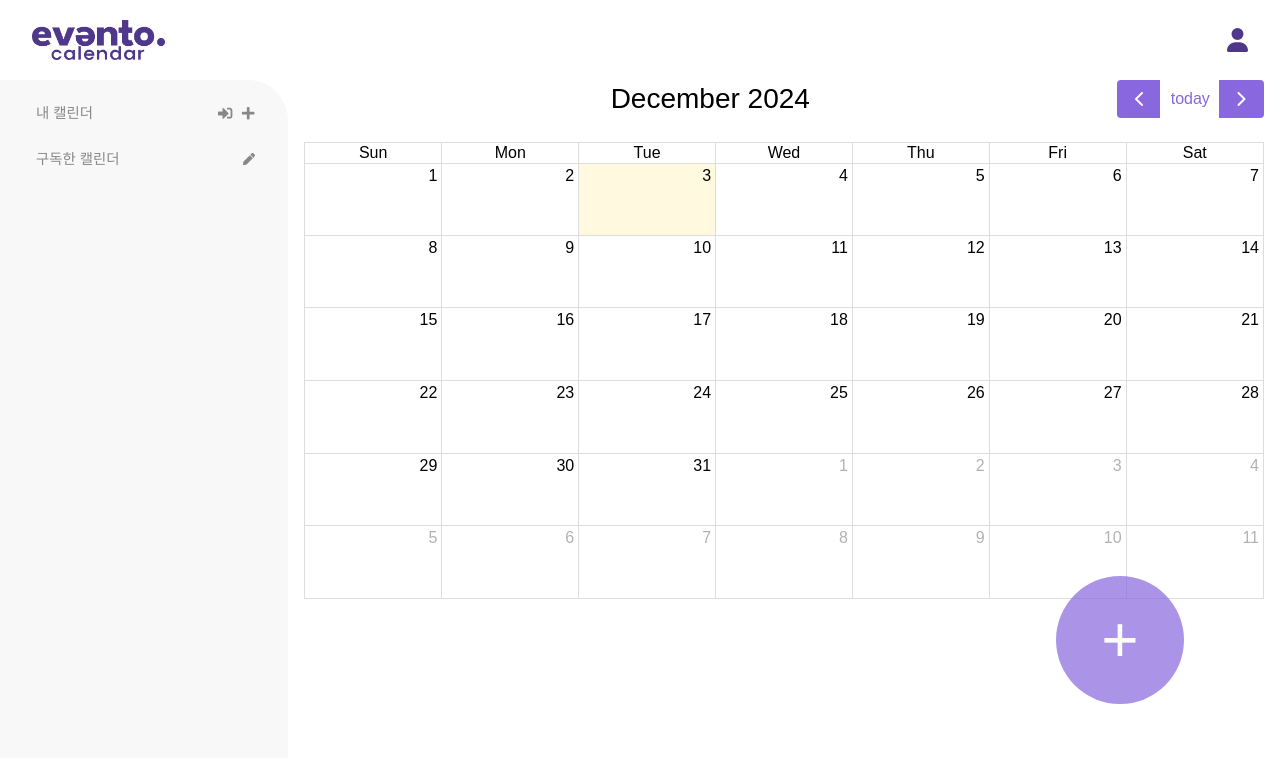
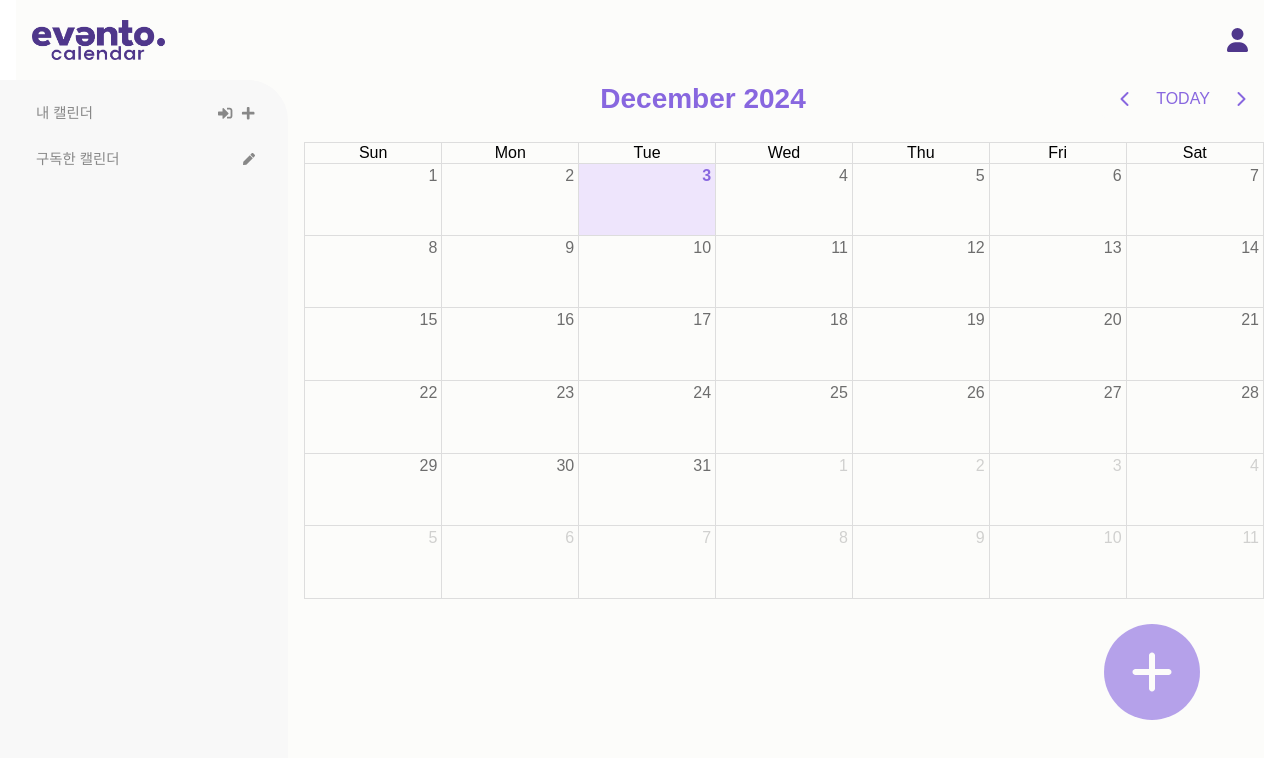
Before and after one commit to PoodingDev/Evento_FE, a React (Vite) app: page /calendar in a window 1280 px wide. Shown: the top 758 px of the page. Built offline with nearby package versions, Linux system fonts and the light colour scheme; sample sign-in values are in the browser's storage.

Commit message:
Feat: #113 FullCalendar 커스텀

```diff
--- a/src/pages/Calendar.jsx
+++ b/src/pages/Calendar.jsx
@@ -1,10 +1,11 @@
-import React, { useEffect, useState } from "react";
-import FullCalendar from "@fullcalendar/react";
-import dayGridPlugin from "@fullcalendar/daygrid"; // 월 뷰 플러그인
-import interactionPlugin from "@fullcalendar/interaction"; // 상호작용 플러그인 (이벤트 클릭 등)
+import "../styles/calendar.css";
 import CreateEvent from "components/CreateEventModal";
 import EventInfoModal from "/src/components/EventInfoModal";
-import "../styles/calendar.css";
+import FullCalendar from "@fullcalendar/react";
+import React, { useEffect, useState } from "react";
+import dayGridPlugin from "@fullcalendar/daygrid";
+import interactionPlugin from "@fullcalendar/interaction";
+import { FaPlus } from "react-icons/fa6";
 
 export default function Calendar() {
   const [isCreateEventOpen, setIsCreateEventOpen] = useState(false);
@@ -53,18 +54,21 @@ export default function Calendar() {
 
   return (
     <>
-      <div className="mainCalendar">
+      <div className="mainCalendar bg-eventoWhite">
         <FullCalendar
           plugins={[dayGridPlugin, interactionPlugin]} // 플러그인 추가
-          initialView="dayGridMonth" // 기본 뷰 설정 (월 뷰)
+          initialView="dayGridMonth" // 기본 뷰 설정
           headerToolbar={{
             left: "", // 왼쪽 버튼 제거
             center: "title", // 가운데에 제목 배치
             right: "prev,today,next", // 오른쪽에 이전/다음 버튼 배치
           }}
-          events={events} // 상태에서 가져온 이벤트
+          buttonText={{
+            today: "TODAY", // 'today' 버튼 텍스트를 대문자로
+          }}
+          events={events} // 이벤트 추가
           aspectRatio={2.1}
-          eventClick={handleEventClick} // 클릭한 이벤트 처리
+          eventClick={handleEventClick} // 이벤트 클릭 핸들러
         />
       </div>
 
@@ -80,9 +84,9 @@ export default function Calendar() {
 
       <div
         onClick={toggleCreateEvent}
-        className="absolute bottom-[6rem] right-[6rem] z-[100] flex h-[8rem] w-[8rem] cursor-pointer items-center justify-center rounded-full bg-eventoPurple/70 text-center text-[4rem] text-eventoWhite"
+        className="absolute bottom-[5rem] right-[5rem] z-[100] flex h-[6rem] w-[6rem] cursor-pointer items-center justify-center rounded-full bg-eventoPurple/60 text-center text-[4rem] text-eventoWhite hover:bg-eventoPurple"
       >
-        +
+        <FaPlus className="text-[3rem]" />
       </div>
 
       {isCreateEventOpen && (
--- a/src/pages/Subscription.jsx
+++ b/src/pages/Subscription.jsx
@@ -215,9 +215,9 @@ function SubscriptionCalender({ openCalendars, toggleSubscription }) {
   return (
     <>
       <div className="relative after:absolute after:bottom-0 after:left-0 after:top-0 after:w-[2px] after:bg-gray-200 after:content-['']"></div>
-      <section className="flex w-1/3 flex-col items-center">
+      <section className="flex flex-col items-center w-1/3">
         <h1>구독한 캘린더</h1>
-        <ul className="flex w-auto flex-col">
+        <ul className="flex flex-col w-auto">
           {openCalendars.map((calendar) => (
             <li
               key={calendar.calendar_id}
--- a/src/styles/calendar.css
+++ b/src/styles/calendar.css
@@ -10,17 +10,20 @@
 
 /*  button */
 
+.fc {
+  background-color: #fcfcfa;
+}
 .fc .fc-button {
   font-size: 16px;
   color: #8867df;
-  background-color: #fff;
+  background-color: #fcfcfa;
   border: none;
 }
 
 .fc .fc-button-primary:hover {
   font-size: 16px;
   color: #8867df;
-  background-color: #fff;
+  background-color: #fcfcfa;
 }
 
 .fc .fc-button:disabled {
@@ -28,20 +31,53 @@
 }
 
 .fc .fc-button-primary {
-  color: #fff;
-  background-color: #8867df;
+  color: #8867df;
+  background-color: #fcfcfa;
+}
+
+.fc .fc-button-primary:focus {
+  outline: none !important;
+  box-shadow: none !important;
+  background-color: transparent !important;
 }
 
 .fc .fc-button-primary:disabled {
   font-size: 16px;
   color: #8867df;
-  background-color: #fff;
+  background-color: #fcfcfa;
 }
 
-/* 확인용 */
-:root {
-  --fc-button-active-bg-color: #3498db;
-  --fc-button-active-border-color: #2980b9;
+.fc-day-today {
+  background-color: #eee5fc !important;
+  border: 1px solid #8867df;
+  color: #4f378b !important;
+  font-weight: 700;
+}
+
+.fc-day-today .fc-daygrid-day-number {
+  color: #8867df;
+}
+
+.fc-daygrid-day-number {
+  color: #6d6d6d; /* 일반 날짜의 숫자 색상 */
+}
+
+.fc {
+  border: none; /* 테두리 제거 */
+}
+/* 날짜 행 분리선 */
+.fc-daygrid {
+  row-gap: 0px; /* 행 간격 제거 */
+}
+
+.fc-daygrid-day {
+  border-bottom: 1px solid #ddd; /* 행 간격을 부드럽게 */
+}
+
+.fc-toolbar-title {
+  color: #8867df;
+  font-weight: 700;
+  font-size: 0.5rem;
 }
 
 /*
```
